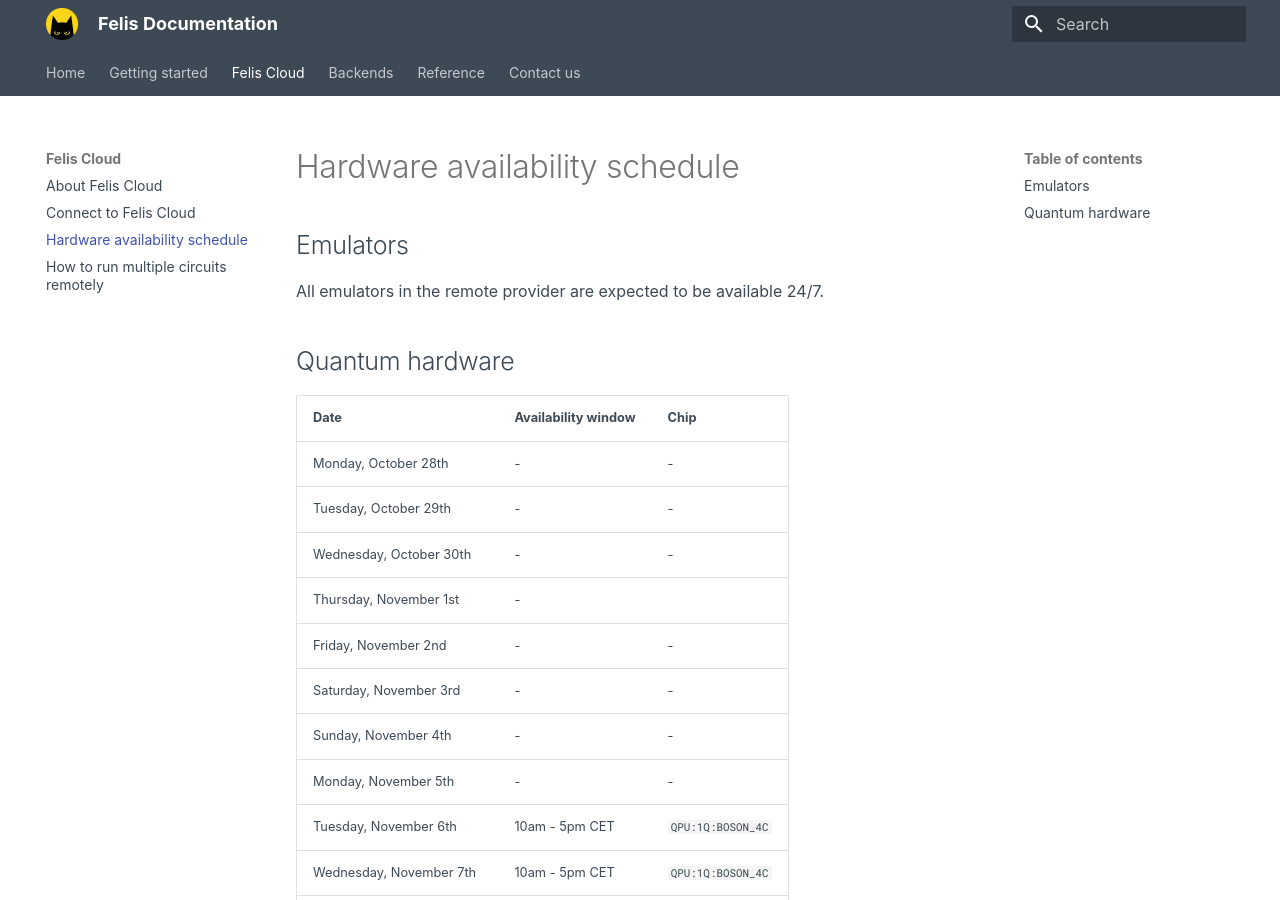
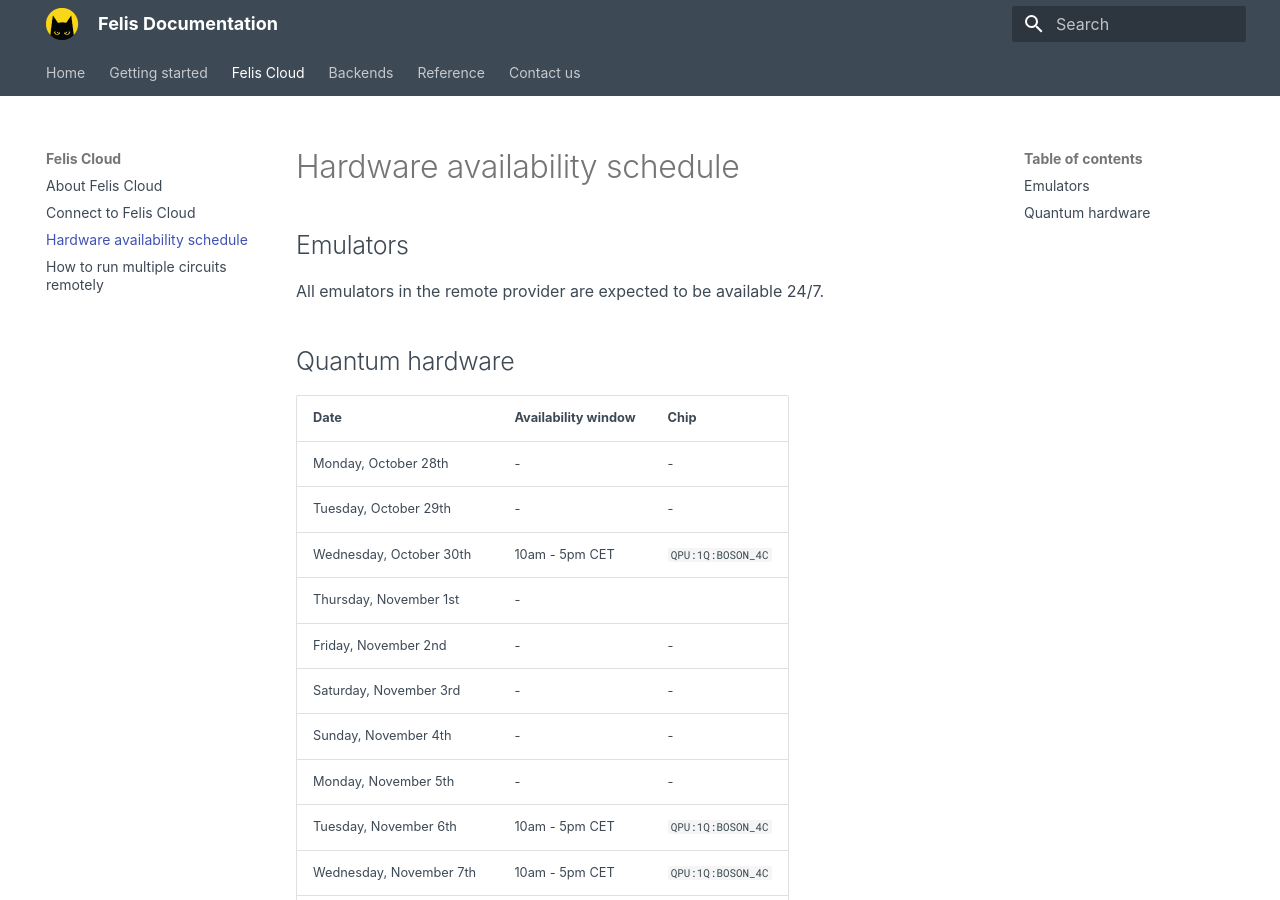
Before and after one commit to Alice-Bob-SW/felis, an MkDocs documentation site: the page built from docs/felis_cloud/hardware_availability_schedule.md, in a window 1280 px wide and 900 px high. Built offline with MkDocs 1.6.1 and Material for MkDocs 9.7.7, drawn with Linux system fonts in a browser that asks for light colours.

Commit message:
Restored Boson 4 on October 30th

```diff
--- a/docs/felis_cloud/hardware_availability_schedule.md
+++ b/docs/felis_cloud/hardware_availability_schedule.md
@@ -10,7 +10,7 @@
 | --- | --- | --- |
 | Monday, October 28th | - | - |
 | Tuesday, October 29th | - | - |
-| Wednesday, October 30th | - | - |
+| Wednesday, October 30th | 10am - 5pm CET | `QPU:1Q:BOSON_4C` |
 | Thursday, November 1st | - |
 | Friday, November 2nd | - | - |
 | Saturday, November 3rd | - | - |
```
